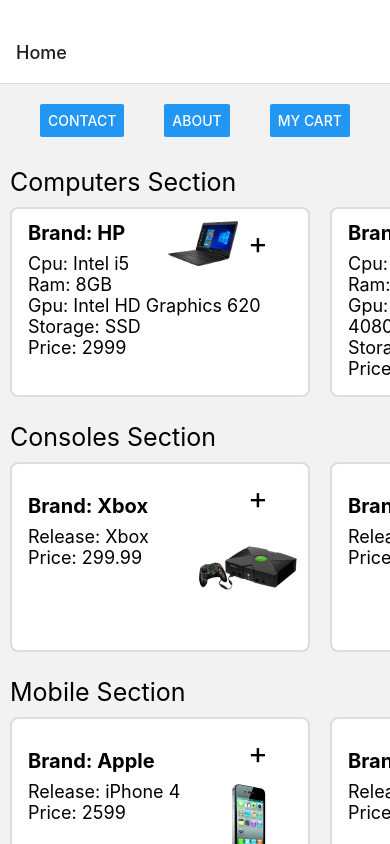
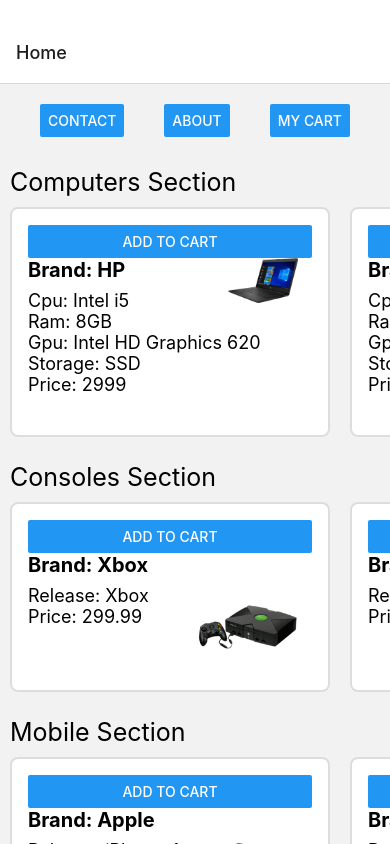
Before and after one commit to MohanadArkia/RN-Store-Simulation, a React Native app: screen / in a window 390 px wide. Built offline with nearby package versions, Linux system fonts and the light colour scheme.

Commit message:
Replaced '+' to Add to cart button

```diff
--- a/src/components/ConsoleCard.js
+++ b/src/components/ConsoleCard.js
@@ -1,11 +1,11 @@
-import {Text, View, TouchableOpacity, Image} from 'react-native';
+import {Text, View, TouchableOpacity, Image, Button} from 'react-native';
 import React from 'react';
 import style from '../styles/ConsolesSectionStyle';
 import {useNavigation} from '@react-navigation/native';
 import ScreenNames from '../../route/ScreenNames';
 
 const ConsoleCard = props => {
-  const {brand, release, price, hidePlus} = props;
+  const {brand, release, price, hideButton} = props;
 
   const navigation = useNavigation();
 
@@ -18,11 +18,15 @@
     };
     navigation.navigate(ScreenNames.ProductInfo, {consoleCards: consoleCards});
   };
-
+  const onAddToCartPress = () => {
+    console.log('Product is added to cart');
+  };
   return (
     <TouchableOpacity onPress={onConsoleCardPress}>
       <View style={style.card}>
-        {!hidePlus && <Text style={style.addProductPlus}>+</Text>}
+        {!hideButton && (
+          <Button title="Add to cart" onPress={onAddToCartPress} />
+        )}
         <Text style={style.title}>{`Brand: ${brand}`}</Text>
         <Text style={style.text}>{`Release: ${release}`}</Text>
         <Text style={style.text}>{`Price: ${price}`}</Text>
--- a/src/components/MobileCard.js
+++ b/src/components/MobileCard.js
@@ -1,4 +1,4 @@
-import {Text, View, Image, TouchableOpacity} from 'react-native';
+import {Text, View, Image, TouchableOpacity, Button} from 'react-native';
 import React from 'react';
 
 import style from '../styles/MobileSectionStyle';
@@ -7,7 +7,7 @@
 import ScreenNames from '../../route/ScreenNames';
 
 const MobileCard = props => {
-  const {brand, release, price, hidePlus} = props;
+  const {brand, release, price, hideButton} = props;
 
   const navigation = useNavigation();
 
@@ -21,10 +21,16 @@
     navigation.navigate(ScreenNames.ProductInfo, {mobileCards: mobileCards});
   };
 
+  const onAddToCartPress = () => {
+    console.log('Product is added to cart');
+  };
+
   return (
     <TouchableOpacity onPress={onMobileCardPress}>
       <View style={style.card}>
-        {!hidePlus && <Text style={style.addProductPlus}>+</Text>}
+        {!hideButton && (
+          <Button title="Add to cart" onPress={onAddToCartPress} />
+        )}
         <Text style={style.title}>{`Brand: ${brand}`}</Text>
         <Text style={style.text}>{`Release: ${release}`}</Text>
         <Text style={style.text}>{`Price: ${price}`}</Text>
--- a/src/components/PcCard.js
+++ b/src/components/PcCard.js
@@ -1,11 +1,11 @@
-import {Text, View, Image, TouchableOpacity} from 'react-native';
+import {Text, View, Image, TouchableOpacity, Button} from 'react-native';
 import React from 'react';
 import styles from '../styles/PcSectionStyle';
 import {useNavigation} from '@react-navigation/native';
 import ScreenNames from '../../route/ScreenNames';
 
 const PcCard = props => {
-  const {brand, cpu, ram, gpu, storage, price, hidePlus} = props;
+  const {brand, cpu, ram, gpu, storage, price, hideButton} = props;
   const navigation = useNavigation();
 
   const onPcCardPress = () => {
@@ -21,10 +21,16 @@
     navigation.navigate(ScreenNames.ProductInfo, {pcCards: pcCards});
   };
 
+  const onAddToCartPress = () => {
+    console.log('Product is added to cart');
+  };
+
   return (
     <TouchableOpacity onPress={onPcCardPress}>
       <View style={styles.card}>
-        {!hidePlus && <Text style={styles.addProductPlus}>+</Text>}
+        {!hideButton && (
+          <Button title="Add to cart" onPress={onAddToCartPress} />
+        )}
         <Text style={styles.title}>{`Brand: ${brand}`}</Text>
         <Text style={styles.text}>{`Cpu: ${cpu}`}</Text>
         <Text style={styles.text}>{`Ram: ${ram}`}</Text>
--- a/src/screens/ProductInfoScreen.js
+++ b/src/screens/ProductInfoScreen.js
@@ -12,9 +12,9 @@
 
   return (
     <View style={styles.container}>
-      {pcCards && <PcCard {...pcCards} hidePlus={true} />}
-      {consoleCards && <ConsoleCard {...consoleCards} hidePlus={true} />}
-      {mobileCards && <MobileCard {...mobileCards} hidePlus={true} />}
+      {pcCards && <PcCard {...pcCards} hideButton={true} />}
+      {consoleCards && <ConsoleCard {...consoleCards} hideButton={true} />}
+      {mobileCards && <MobileCard {...mobileCards} hideButton={true} />}
     </View>
   );
 };
--- a/src/styles/ConsolesSectionStyle.js
+++ b/src/styles/ConsolesSectionStyle.js
@@ -2,7 +2,7 @@
 
 const consoleCardStyle = StyleSheet.create({
   card: {
-    width: 300,
+    width: 320,
     height: 190,
     borderWidth: 2,
     borderColor: '#ddd',
--- a/src/styles/MobileSectionStyle.js
+++ b/src/styles/MobileSectionStyle.js
@@ -2,7 +2,7 @@
 
 const mobileCardStyle = StyleSheet.create({
   card: {
-    width: 300,
+    width: 320,
     height: 190,
     borderWidth: 2,
     borderColor: '#ddd',
--- a/src/styles/PcSectionStyle.js
+++ b/src/styles/PcSectionStyle.js
@@ -2,8 +2,8 @@
 
 const pcCardStyle = StyleSheet.create({
   card: {
-    width: 300,
-    height: 190,
+    width: 320,
+    height: 230,
     borderWidth: 2,
     borderColor: '#ddd',
     borderRadius: 8,
@@ -39,7 +39,7 @@
     width: 70,
     height: 70,
     resizeMode: 'center',
-    marginLeft: 140,
+    marginLeft: 200,
     marginTop: -150,
   },
 });
```
